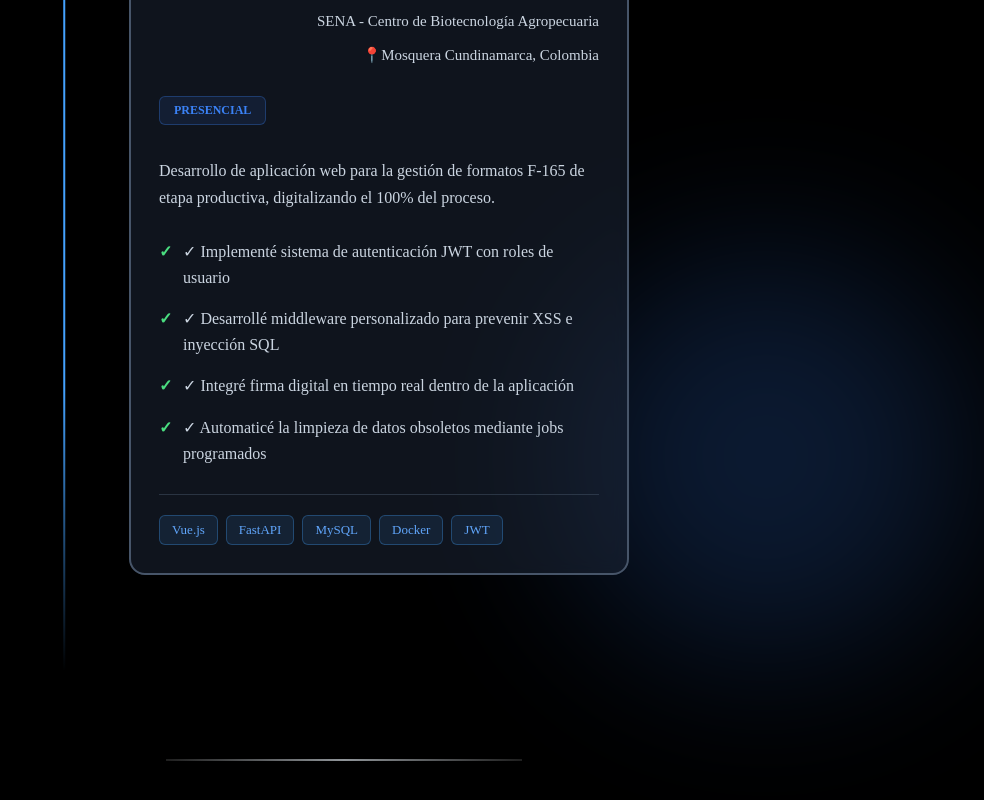
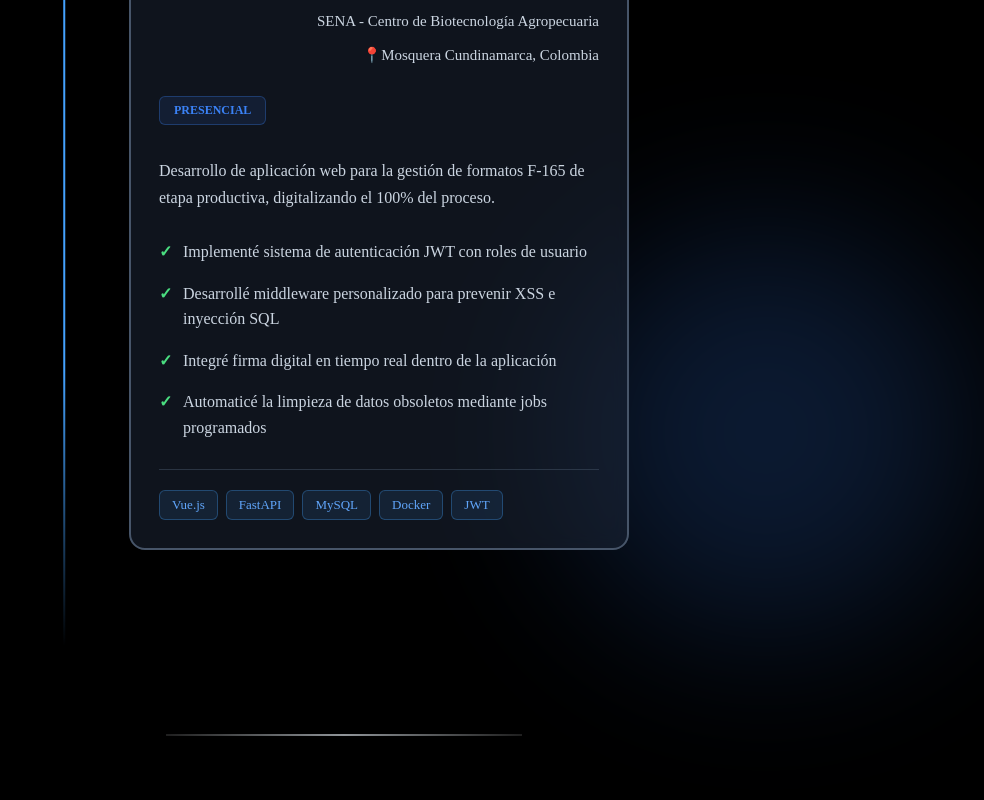
Before and after one commit to SergioAndresG/PORTAFOLIO-DEV, a Vue app in the folder portafolio/: page /#/ in a window 1280 px wide. Shown: the part 4396-5196 px from the top of the page, without its empty margins (296-1280 px from the left). Built offline with nearby package versions, Linux system fonts and the light colour scheme.

Commit message:
recfator(WorkExperience): Se remueve un caracter innesesario

```diff
--- a/portafolio/src/components/WorkExperience.vue
+++ b/portafolio/src/components/WorkExperience.vue
@@ -136,7 +136,7 @@ onUnmounted(() => {
               <!-- Logros -->
               <ul class="achievements" v-if="exp.achievements">
                 <li v-for="achievement in exp.achievements" :key="achievement">
-                  ✓ {{ achievement }}
+                   {{ achievement }}
                 </li>
               </ul>
 
```
